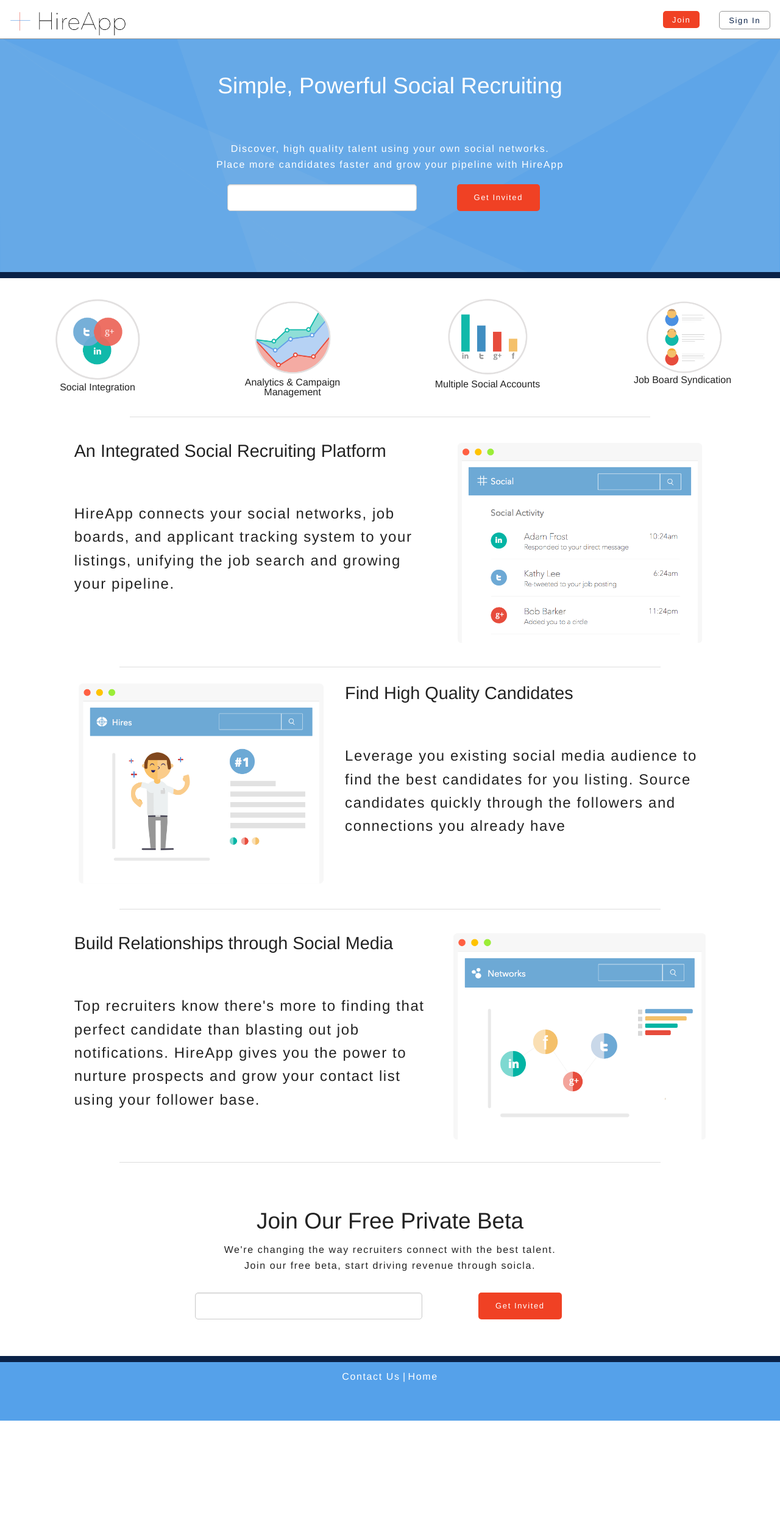
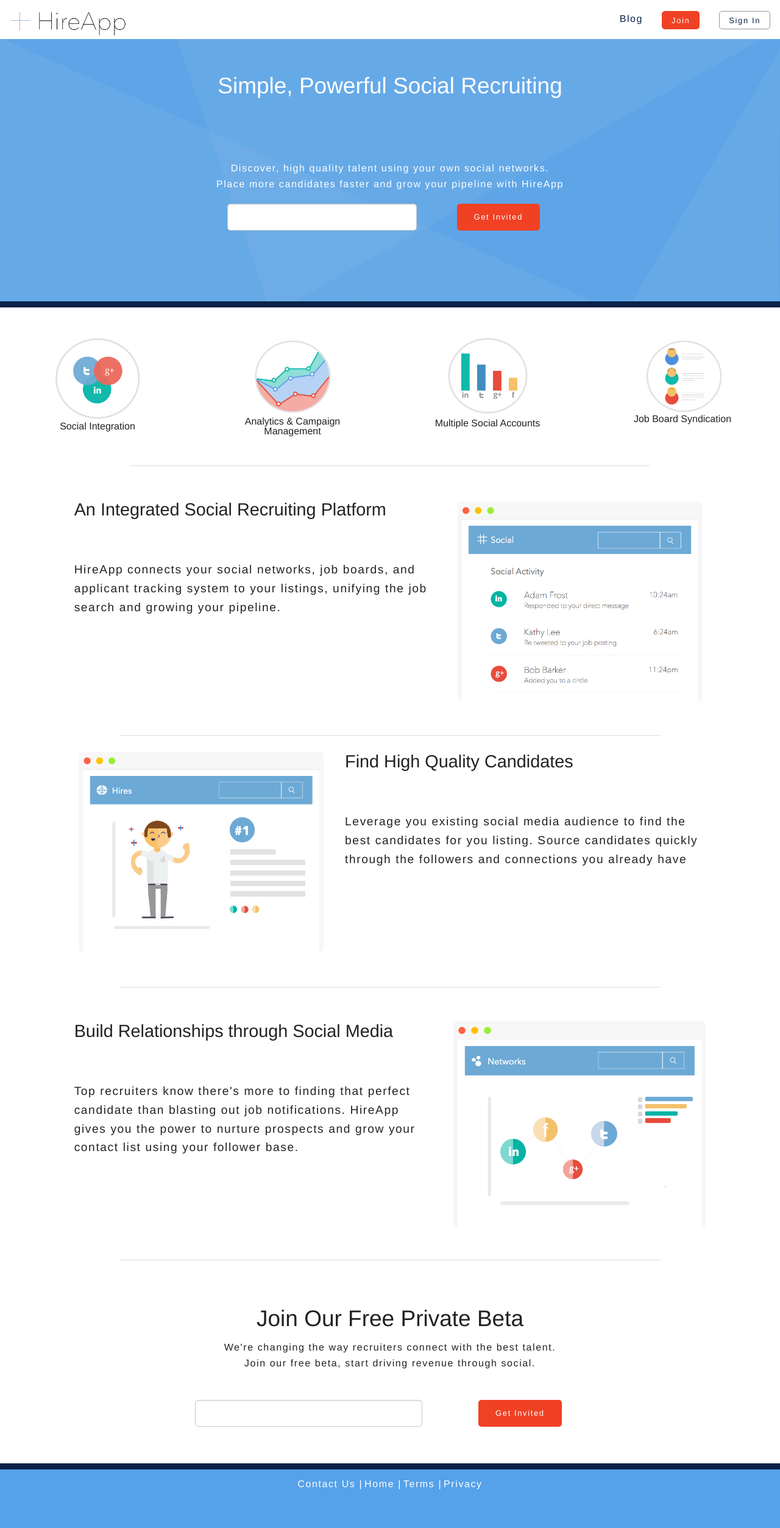
Before and after one commit to egrueter-dev/AuBonPain, a Django app: page / in a window 1280 px wide. Shown: the whole page at 61% size. Before the commit the page ends 2329 px from the top, so only its background shows below. Run offline with Django 3.2, Linux system fonts and the light colour scheme; parts of the project's set-up code (start-up, migrations or seed data) failed here and were passed over.

Commit message:
style updates from erik's email

```diff
--- a/static/static/css/style.css
+++ b/static/static/css/style.css
@@ -10,12 +10,28 @@
     background-color: #ffffff;
 }
 
-.top-bar {
-    border-bottom: 1px solid #979797;
+.remove-labels label {
+    display: none;
 }
 
-.remove-labels label {
-    display: none;
+.top-bar-section li:not(.has-form) a:not(.button) {
+    background-color:transparent;
+    color: #0a2248;
+}
+
+.top-bar-section li:not(.has-form) a:not(.button):hover {
+    background-color:transparent;
+    text-decoration: underline;
+    color: #0a2248;
+}
+
+@media only screen and (min-width: 40.063em) {
+    .top-bar-section li:not(.has-form) a:not(.button) {
+        line-height: 62px;
+    }
+}
+.top-bar-section ul li > a {
+    font-size: 1rem;
 }
 
 form input[type=text], form input[type=email] {
@@ -54,7 +70,7 @@
 }
 
 .extramargin {
-    margin:2rem 0;
+    margin:3rem 0;
 }
 
 .extramargin-small {
@@ -79,7 +95,7 @@
 }
 
 .home-content p {
-    font-size: 1.5rem;
+    font-size: 1.2rem;
     margin-top: 4rem;
 }
 
@@ -110,6 +126,10 @@
     color: #0a2248;
 }
 
+.top-bar-section ul li > a.button.alert {
+    border: 1px solid #f04124;
+}
+
 .top-bar-section ul li {
     background-color: transparent;
 }
--- a/static/templates/home_beta.html
+++ b/static/templates/home_beta.html
@@ -79,7 +79,7 @@
 </div>
 <div class="large-12 medium-12 text-center footer-signup-form">
     <h2>Join Our Free Private Beta</h2>
-    <p>We're changing the way recruiters connect with the best talent.<br/>Join our free beta, start driving revenue through soicla.</p>
+    <p>We're changing the way recruiters connect with the best talent.<br/>Join our free beta, start driving revenue through social.</p>
     <div class="extramargin"></div>
     <form class="remove-labels">
          <div class="large-6 large-offset-3">
--- a/static/templates/snippets/footer.html
+++ b/static/templates/snippets/footer.html
@@ -1,6 +1,6 @@
 <div class="clearfix"></div>
 <footer>
     <div class="large-12 columns text-center footer">
-        <a class="white" href="#">Contact Us</a> <span class="white">|</span> <a class="white" href="#">Home</a>
+        <a class="white" href="#"> Contact Us </a> <span class="white"> | </span> <a class="white" href="#"> Home </a> <span class="white"> | </span> <a class="white" href="#"> Terms </a> <span class="white"> | </span> <a class="white" href="#"> Privacy </a>
     </div>
 </footer>
--- a/static/templates/snippets/header.html
+++ b/static/templates/snippets/header.html
@@ -10,6 +10,7 @@
   <section class="top-bar-section">
     <!-- Right Nav Section -->
     <ul class="right">
+      <li><a href="http://blog.hireapp.co">Blog</a></li>
       <li class="header_buttons"><a href="#" class="red-button alert button expand">Join</a></li>
       <li class="header_buttons"><a href="#" class="white-button button small">Sign In</a></li>
     </ul>
```
